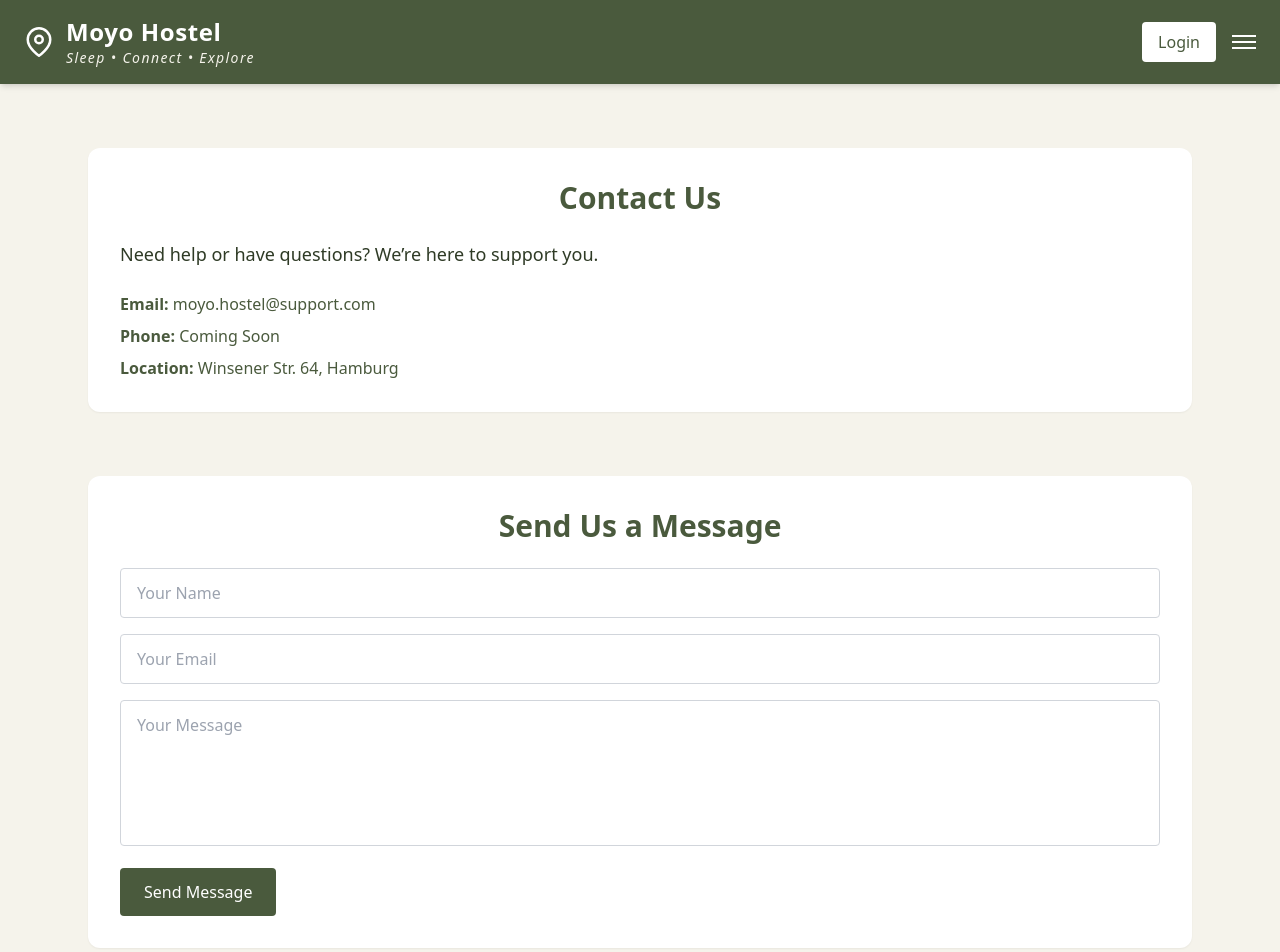
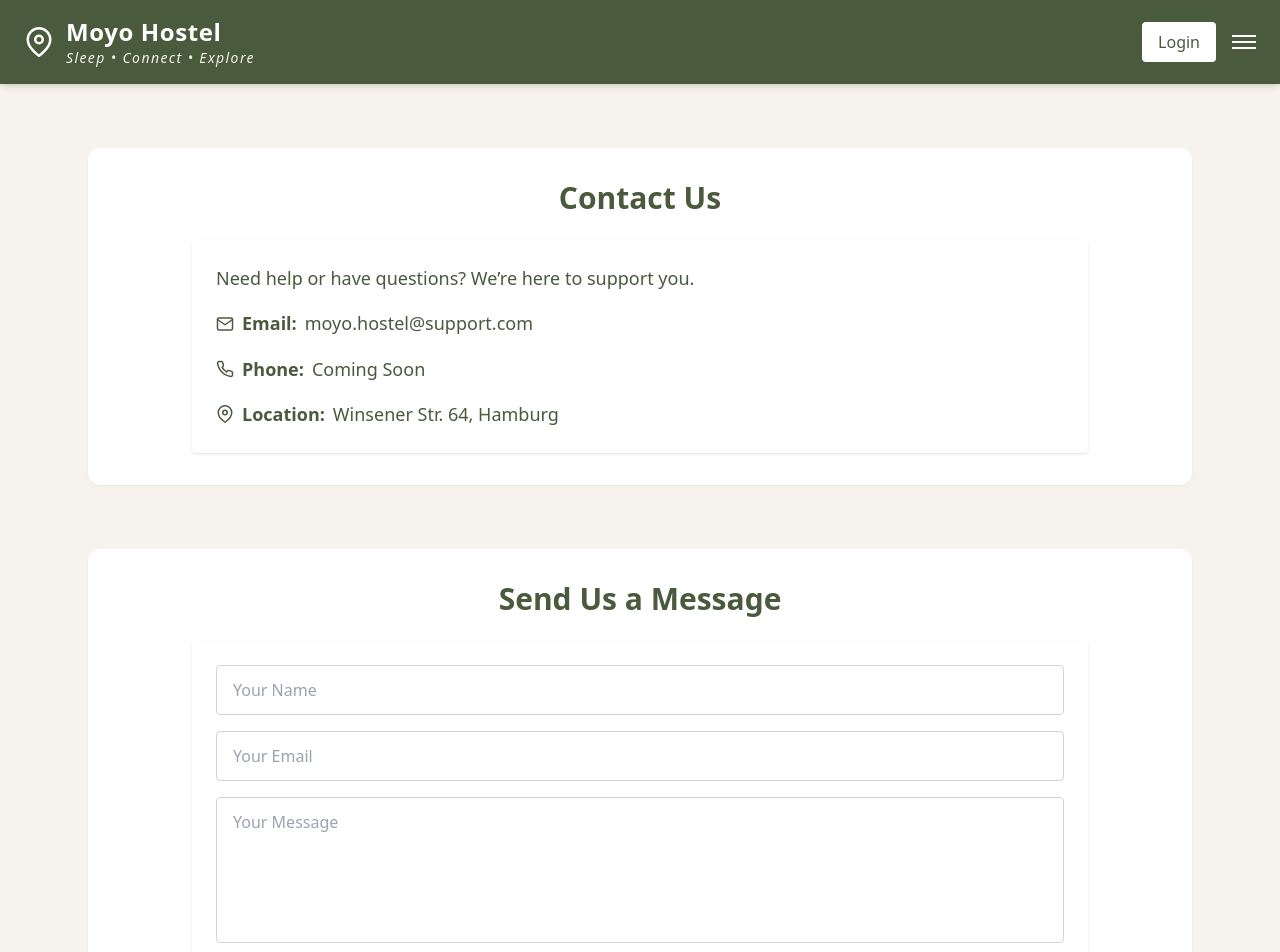
Before and after one commit to chadayananagha/Moyo-Hostel, a React (Vite) app: page /contact in a window 1280 px wide. Shown: the top 952 px of the page. Built offline with nearby package versions, Linux system fonts and the light colour scheme.

Commit message:
animation added in some pages

```diff
--- a/src/components/WhyMoyo.jsx
+++ b/src/components/WhyMoyo.jsx
@@ -3,7 +3,9 @@ import React from "react";
 export default function WhyMoyo() {
   return (
     <section className="text-moyo-dark px-6 py-12">
-      <h2 className="text-3xl font-bold text-center mb-6">Why Choose Moyo</h2>
+      <h2 className="text-3xl font-bold text-center mb-6">
+        Why Moyo Feels Like Home
+      </h2>
       <div className="space-y-4 text-base sm:text-lg max-w-3xl mx-auto">
         <p>
           Moyo Hostel is designed specifically for international students,
--- a/src/pages/Contact.jsx
+++ b/src/pages/Contact.jsx
@@ -1,57 +1,62 @@
 import React from "react";
 import PageWrapper from "../components/PageWrapper";
 import Section from "../components/Section";
+import { FiMail, FiPhone, FiMapPin } from "react-icons/fi";
 
 export default function Contact() {
   return (
     <PageWrapper>
       <Section>
+        <div className="max-w-4xl mx-auto animate-fadeIn">
           <h2 className="text-3xl font-bold text-center text-moyo-dark mb-6">
             Contact Us
           </h2>
-        <p className="text-lg mb-6">
-          Need help or have questions? We’re here to support you.
+          <div className="bg-white rounded shadow p-6 text-lg leading-relaxed text-moyo-dark space-y-4">
+            <p>Need help or have questions? We’re here to support you.</p>
+            <p className="flex items-center gap-2">
+              <FiMail /> <strong>Email:</strong> moyo.hostel@support.com
             </p>
-        <div className="space-y-2 text-moyo-dark">
-          <p>
-            <strong>Email:</strong> moyo.hostel@support.com
+            <p className="flex items-center gap-2">
+              <FiPhone /> <strong>Phone:</strong> Coming Soon
             </p>
-          <p>
-            <strong>Phone:</strong> Coming Soon
+            <p className="flex items-center gap-2">
+              <FiMapPin /> <strong>Location:</strong> Winsener Str. 64, Hamburg
             </p>
-          <p>
-            <strong>Location:</strong> Winsener Str. 64, Hamburg
-          </p>
+          </div>
         </div>
       </Section>
 
       <Section>
+        <div className="max-w-4xl mx-auto animate-fadeIn delay-200">
           <h2 className="text-3xl font-bold text-center text-moyo-dark mb-6">
             Send Us a Message
           </h2>
+          <div className="bg-white rounded shadow p-6">
             <form className="space-y-4">
               <input
                 type="text"
                 placeholder="Your Name"
-            className="w-full border border-gray-300 rounded px-4 py-3"
+                className="w-full border border-gray-300 rounded px-4 py-3 focus:outline-none focus:ring-2 focus:ring-moyo-dark transition"
               />
               <input
                 type="email"
                 placeholder="Your Email"
-            className="w-full border border-gray-300 rounded px-4 py-3"
+                className="w-full border border-gray-300 rounded px-4 py-3 focus:outline-none focus:ring-2 focus:ring-moyo-dark transition"
               />
               <textarea
                 placeholder="Your Message"
                 rows="5"
-            className="w-full border border-gray-300 rounded px-4 py-3 resize-none"
+                className="w-full border border-gray-300 rounded px-4 py-3 resize-none focus:outline-none focus:ring-2 focus:ring-moyo-dark transition"
               />
               <button
                 type="submit"
-            className="bg-moyo-dark text-white px-6 py-3 rounded hover:bg-[#3b4a2f] transition"
+                className="bg-moyo-dark text-white px-6 py-3 rounded hover:bg-[#3b4a2f] transition font-semibold"
               >
                 Send Message
               </button>
             </form>
+          </div>
+        </div>
       </Section>
     </PageWrapper>
   );
--- a/src/pages/Login.jsx
+++ b/src/pages/Login.jsx
@@ -2,28 +2,31 @@ import React from "react";
 import { Link } from "react-router-dom";
 import PageWrapper from "../components/PageWrapper";
 import Section from "../components/Section";
+import { FiLogIn } from "react-icons/fi";
 
 export default function Login() {
   return (
     <PageWrapper>
       <Section>
-        <h2 className="text-3xl font-bold text-center text-moyo-dark mb-6">
-          Login to Moyo Hostel
+        <div className="max-w-md mx-auto animate-fadeIn">
+          <h2 className="text-3xl font-bold text-center text-moyo-dark mb-6 flex items-center justify-center gap-2">
+            <FiLogIn /> Login to Moyo Hostel
           </h2>
-        <form className="space-y-6 max-w-md mx-auto">
+          <div className="bg-white rounded shadow p-6">
+            <form className="space-y-6">
               <input
                 type="email"
                 placeholder="Email"
-            className="w-full border border-gray-300 rounded px-4 py-3"
+                className="w-full border border-gray-300 rounded px-4 py-3 focus:outline-none focus:ring-2 focus:ring-moyo-dark transition"
               />
               <input
                 type="password"
                 placeholder="Password"
-            className="w-full border border-gray-300 rounded px-4 py-3"
+                className="w-full border border-gray-300 rounded px-4 py-3 focus:outline-none focus:ring-2 focus:ring-moyo-dark transition"
               />
               <button
                 type="submit"
-            className="bg-moyo-dark text-white px-6 py-3 rounded w-full hover:bg-[#3b4a2f] transition"
+                className="bg-moyo-dark text-white px-6 py-3 rounded w-full hover:bg-[#3b4a2f] transition font-semibold"
               >
                 Login
               </button>
@@ -37,6 +40,8 @@ export default function Login() {
                 Sign Up
               </Link>
             </p>
+          </div>
+        </div>
       </Section>
     </PageWrapper>
   );
--- a/src/pages/Register.jsx
+++ b/src/pages/Register.jsx
@@ -2,38 +2,41 @@ import React from "react";
 import { Link } from "react-router-dom";
 import PageWrapper from "../components/PageWrapper";
 import Section from "../components/Section";
+import { FiUserPlus } from "react-icons/fi";
 
 export default function Register() {
   return (
     <PageWrapper>
       <Section>
-        <h2 className="text-3xl font-bold text-center text-moyo-dark mb-6">
-          Create Your Account
+        <div className="max-w-md mx-auto animate-fadeIn">
+          <h2 className="text-3xl font-bold text-center text-moyo-dark mb-6 flex items-center justify-center gap-2">
+            <FiUserPlus /> Create Your Account
           </h2>
-        <form className="space-y-6 max-w-md mx-auto">
+          <div className="bg-white rounded shadow p-6">
+            <form className="space-y-6">
               <input
                 type="text"
                 placeholder="Full Name"
-            className="w-full border border-gray-300 rounded px-4 py-3"
+                className="w-full border border-gray-300 rounded px-4 py-3 focus:outline-none focus:ring-2 focus:ring-moyo-dark transition"
               />
               <input
                 type="email"
                 placeholder="Email"
-            className="w-full border border-gray-300 rounded px-4 py-3"
+                className="w-full border border-gray-300 rounded px-4 py-3 focus:outline-none focus:ring-2 focus:ring-moyo-dark transition"
               />
               <input
                 type="password"
                 placeholder="Password"
-            className="w-full border border-gray-300 rounded px-4 py-3"
+                className="w-full border border-gray-300 rounded px-4 py-3 focus:outline-none focus:ring-2 focus:ring-moyo-dark transition"
               />
               <input
                 type="password"
                 placeholder="Confirm Password"
-            className="w-full border border-gray-300 rounded px-4 py-3"
+                className="w-full border border-gray-300 rounded px-4 py-3 focus:outline-none focus:ring-2 focus:ring-moyo-dark transition"
               />
               <button
                 type="submit"
-            className="bg-moyo-dark text-white px-6 py-3 rounded w-full hover:bg-[#3b4a2f] transition"
+                className="bg-moyo-dark text-white px-6 py-3 rounded w-full hover:bg-[#3b4a2f] transition font-semibold"
               >
                 Create Account
               </button>
@@ -47,6 +50,8 @@ export default function Register() {
                 Login
               </Link>
             </p>
+          </div>
+        </div>
       </Section>
     </PageWrapper>
   );
--- a/src/pages/Team.jsx
+++ b/src/pages/Team.jsx
@@ -1,36 +1,42 @@
 import React from "react";
 import PageWrapper from "../components/PageWrapper";
 import Section from "../components/Section";
+import { FiUsers } from "react-icons/fi";
 
 export default function Team() {
   return (
     <PageWrapper>
       <Section>
-        <h2 className="text-3xl font-bold text-center text-moyo-dark mb-6">
-          Meet the Host Team
+        <div className="max-w-4xl mx-auto animate-fadeIn">
+          <h2 className="text-3xl font-bold text-center text-moyo-dark mb-6 flex items-center justify-center gap-2">
+            <FiUsers /> Meet the Host Team
           </h2>
-        <p className="text-lg leading-relaxed mb-6">
-          Moyo Hostel is run by a small, dedicated team who care deeply about
-          student well-being. We’re not landlords or agents — we’re hosts,
-          mentors, and problem-solvers.
+          <div className="bg-white rounded shadow p-6 text-lg leading-relaxed text-moyo-dark space-y-6">
+            <p>
+              Moyo Hostel is run by a small, dedicated team who care deeply
+              about student well-being. We’re not landlords or agents — we’re
+              hosts, mentors, and problem-solvers.
             </p>
-        <ul className="list-disc list-inside space-y-4 text-moyo-dark mb-6">
+            <ul className="list-disc list-inside space-y-4">
               <li>
-            <strong>Building Manager:</strong> Oversees maintenance, safety, and
-            daily operations
+                <strong>Building Manager:</strong> Oversees maintenance, safety,
+                and daily operations
               </li>
               <li>
                 <strong>Resident Support:</strong> Helps students settle in and
                 navigate life in Hamburg
               </li>
               <li>
-            <strong>Catering Partner:</strong> Prepares fresh Indian meals daily
+                <strong>Catering Partner:</strong> Prepares fresh Indian meals
+                daily
               </li>
             </ul>
-        <p className="text-lg leading-relaxed">
-          Our team is here to make sure you feel at home from your first day to
-          your final exam.
+            <p>
+              Our team is here to make sure you feel at home from your first day
+              to your final exam.
             </p>
+          </div>
+        </div>
       </Section>
     </PageWrapper>
   );
--- a/tailwind.config.js
+++ b/tailwind.config.js
@@ -1,5 +1,5 @@
-// tailwind.config.js
 export default {
+  content: ["./index.html", "./src/**/*.{js,jsx}"],
   theme: {
     extend: {
       colors: {
@@ -9,8 +9,16 @@ export default {
           text: "#2F3B26", // Rich green-black
         },
       },
+      keyframes: {
+        fadeIn: {
+          "0%": { opacity: "0", transform: "translateY(20px)" },
+          "100%": { opacity: "1", transform: "translateY(0)" },
+        },
+      },
+      animation: {
+        fadeIn: "fadeIn 0.6s ease-out forwards",
+      },
     },
   },
-  content: ["./index.html", "./src/**/*.{js,jsx}"],
   plugins: [],
 };
```
Also changed, not shown: src/pages/About.jsx (+18 -10 lines). Lines whose indentation alone changed are shown as unchanged.
